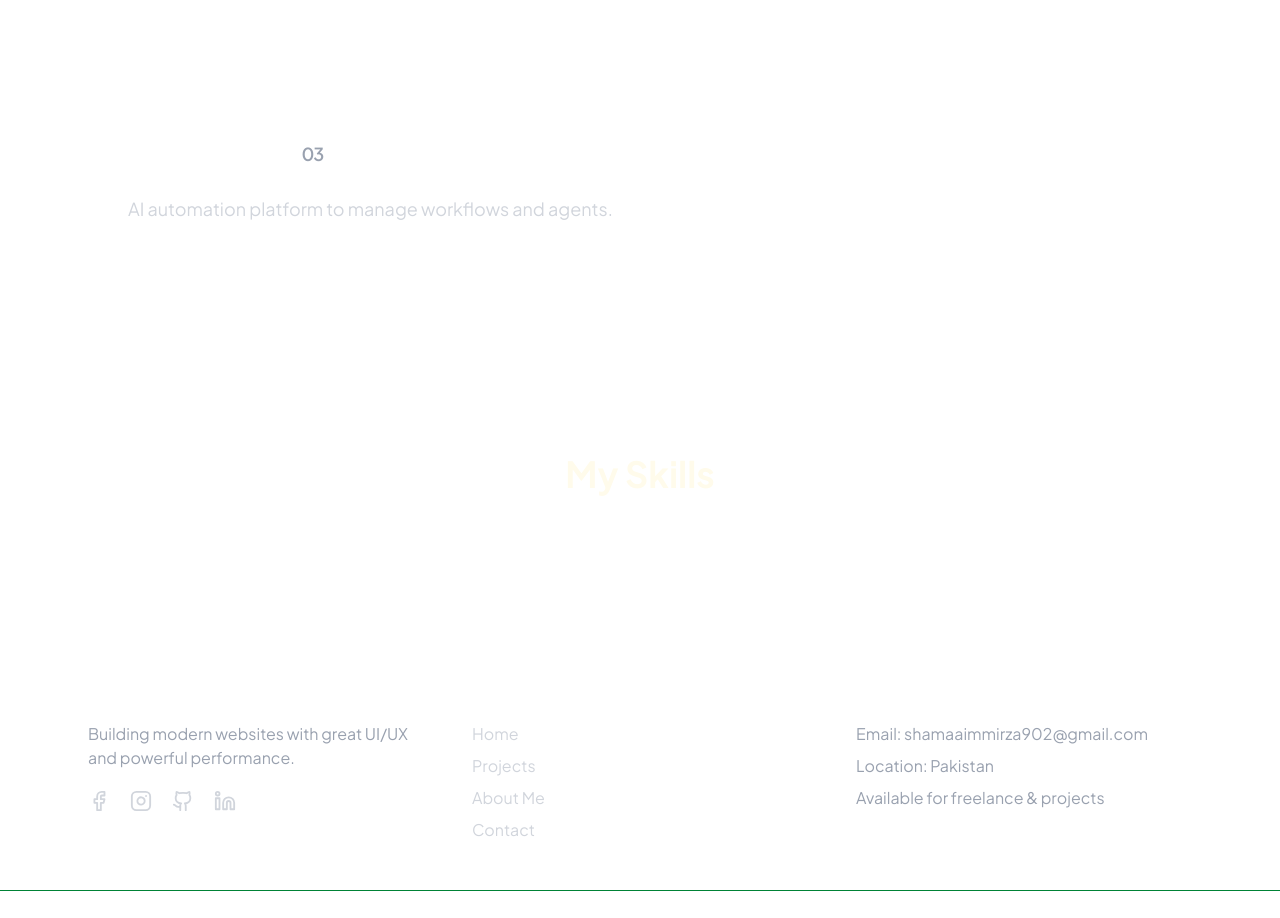
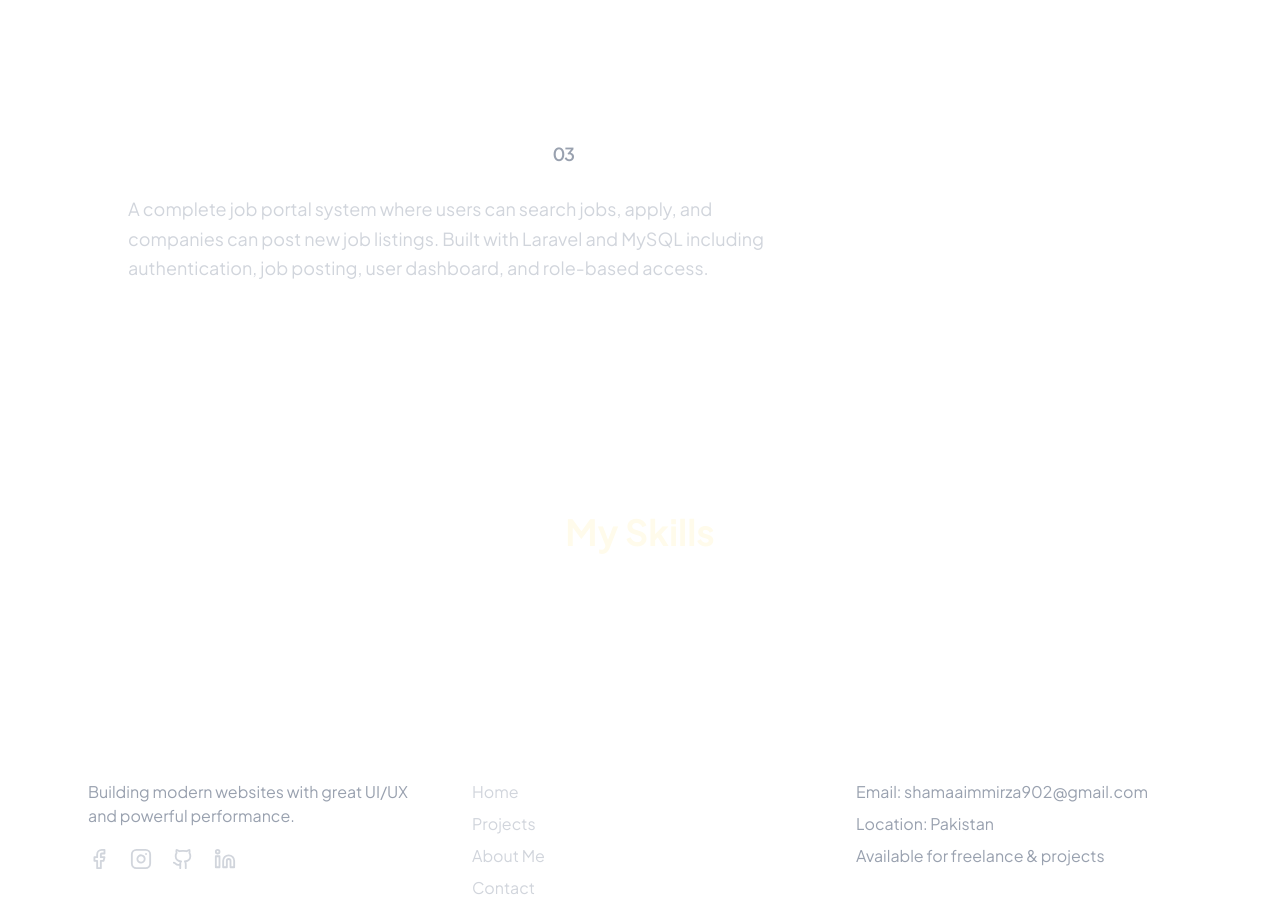
Before and after one commit to Mirza-Shamaaim123/my-portfolio, a Next.js app: page / in a window 1280 px wide. Shown: the part 2360-3278 px from the top of the page. Built offline with nearby package versions, Linux system fonts and the light colour scheme.

Commit message:
Multiple Changes

```diff
--- a/components/Project.jsx
+++ b/components/Project.jsx
@@ -31,14 +31,15 @@ export default function ProjectSection() {
        link: "#",
        image: "/project2.png",
      },
-    {
-      id: "03",
-      title: "Nebula",
-      description: "AI automation platform to manage workflows and agents.",
-      tags: ["Next.js", "MongoDB", "Stripe"],
-      link: "#",
-      image: "https://via.placeholder.com/800",
-    },
+     {
+     id: "03",
+     title: "Job Portal Website",
+      description:
+       "A complete job portal system where users can search jobs, apply, and companies can post new job listings. Built with Laravel and MySQL including authentication, job posting, user dashboard, and role-based access.",
+     tags: ["Laravel", "MySQL", "Bootstrap"],
+     link: "#",
+     image: "/project3.png",
+   },
   ];
 
   // Mouse movement tilt calculation
@@ -204,11 +205,12 @@ export default function ProjectSection() {
 //     ,
 //     {
 //       id: "03",
-//       title: "Nebula",
-//       description: "AI automation platform to manage workflows and agents.",
-//       tags: ["Next.js", "MongoDB", "Stripe"],
+//       title: "Job Portal Website",
+//       description:
+//         "A complete job portal system where users can search jobs, apply, and companies can post new job listings. Built with Laravel and MySQL including authentication, job posting, user dashboard, and role-based access.",
+//       tags: ["Laravel", "MySQL", "Bootstrap"],
 //       link: "#",
-//       image: "https://via.placeholder.com/800",
+//       image: "/project3.png",
 //     },
 //   ];
 
```
Also changed, not shown: public/project3.png (added).
